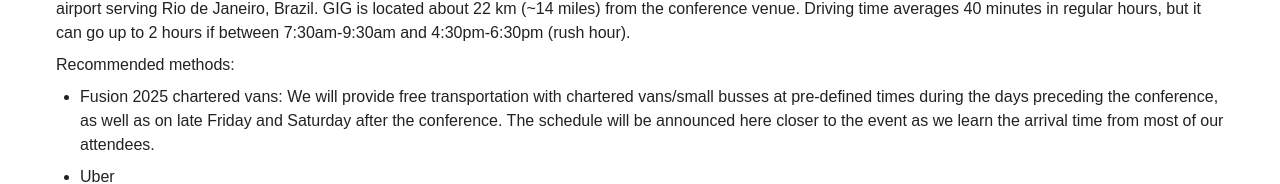
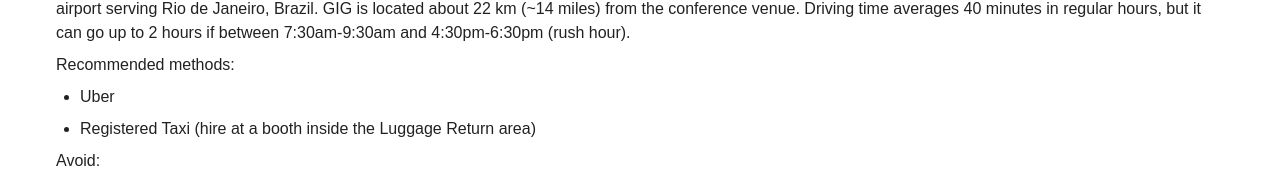
Before and after one commit to Fusion2025/web, a Nuxt app: page /venue-and-travel in a window 1280 px wide. Shown: the part 5668-5852 px from the top of the page. Built offline with nearby package versions, Linux system fonts and the light colour scheme.

Commit message:
Update venue-and-travel.vue - second van upadte

```diff
--- a/pages/venue-and-travel.vue
+++ b/pages/venue-and-travel.vue
@@ -337,14 +337,6 @@
                 </p>
                 <p class="pt-2">Recommended methods:</p>
                 <ul class="pl-4 pl-md-6">
-                  <li class="pt-2">
-                    Fusion 2025 chartered vans: We will provide free
-                    transportation with chartered vans/small busses at
-                    pre-defined times during the days preceding the conference,
-                    as well as on late Friday and Saturday after the conference.
-                    The schedule will be announced here closer to the event as
-                    we learn the arrival time from most of our attendees.
-                  </li>
                   <li class="pt-2">Uber</li>
                   <li class="pt-2">
                     Registered Taxi (hire at a booth inside the Luggage Return
```
